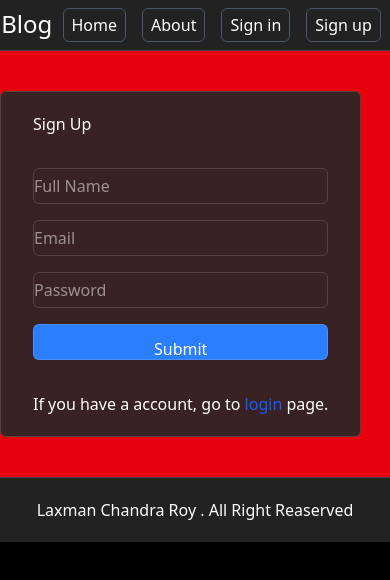
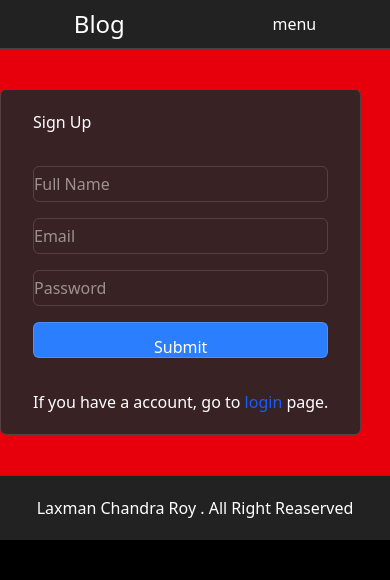
Before and after one commit to laxmancroy/blog-app, a Next.js app: page /signup in a window 390 px wide. Shown: the top 580 px of the page. Built offline with nearby package versions, Linux system fonts and the light colour scheme.

Commit message:
header mobile menu boilerplate added

```diff
--- a/app/ui/Header.tsx
+++ b/app/ui/Header.tsx
@@ -1,15 +1,21 @@
+'use client';
+
+import { useState } from 'react';
+
 const navBar = [
-    { name: 'Home', href: '#home' },
-    { name: 'About', href: '#about' },
+    { name: 'Home', href: '/#home' },
+    { name: 'About', href: '/#about' },
     { name: 'Sign in', href: '/signin' },
     { name: 'Sign up', href: '/signup' }
 ];
 
 export default function Header() {
+    const [menuOpen, setMenuOpen] = useState(false);
     return (
         <header id="header" className="bg-foreground text-white flex justify-around py-2 border-b-[1px] border-border ">
             <div className="text-2xl">Blog</div>
-            <nav>
+            {/* Desktop Navigation Bar */}
+            <nav className="hidden sm:block">
                 <ul className="flex justify-center *:border *:border-gray-600 *:px-2 *:py-1 *:mx-2 *:rounded-md *:hover:cursor-pointer *:hover:border-white">
                     {
                         navBar.map(link => (
@@ -18,6 +24,22 @@ export default function Header() {
                     }
                 </ul>
             </nav>
+
+            {/* Mobile Navigation Bar */}
+            <button className="sm:hidden" onClick={() => (setMenuOpen(!menuOpen))}>menu</button>
+            {menuOpen &&
+                <nav className="w-full h-screen bg-yellow-500 absolute top-0 left-0 overflow-hidden">
+                    <ul>
+                        {
+                            navBar.map(link => (
+                                <a key={link.href} href={link.href}>{link.name}</a>
+                            ))
+                        }
+                    </ul>
+                    <button onClick={() => (setMenuOpen(false))}>close</button>
+                </nav>
+
+            }
         </header>
     )
 }
```
